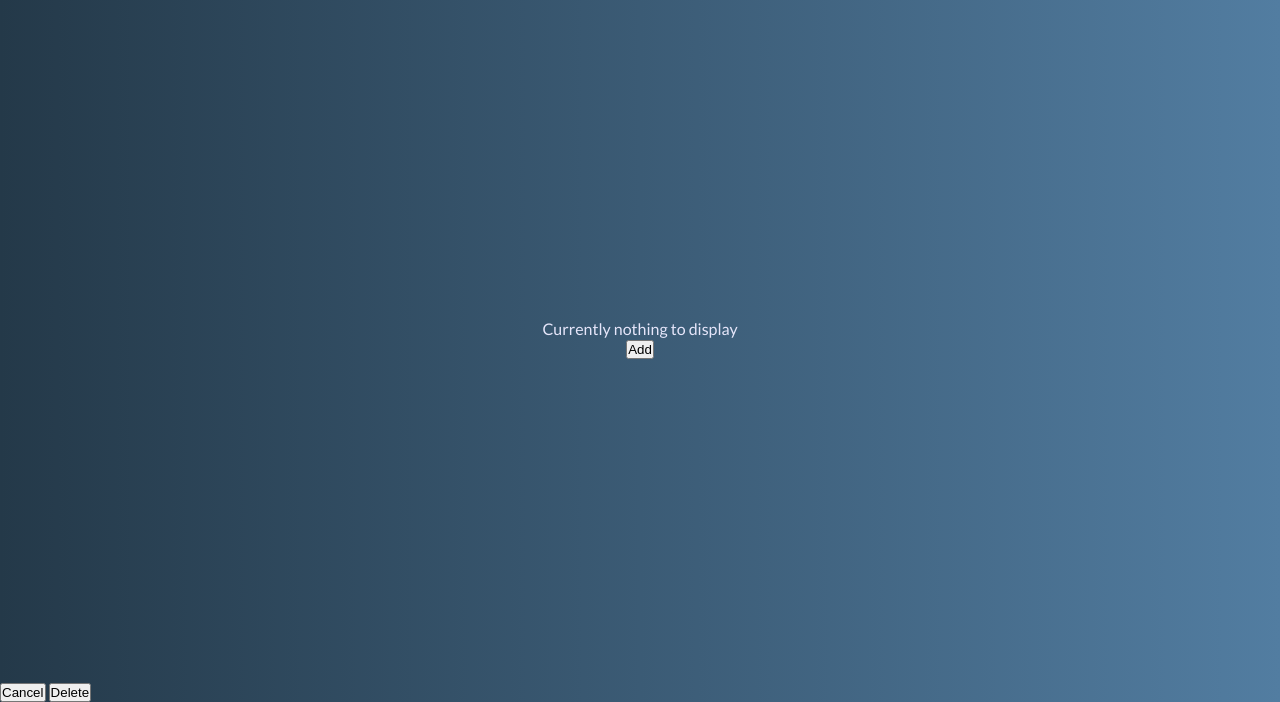
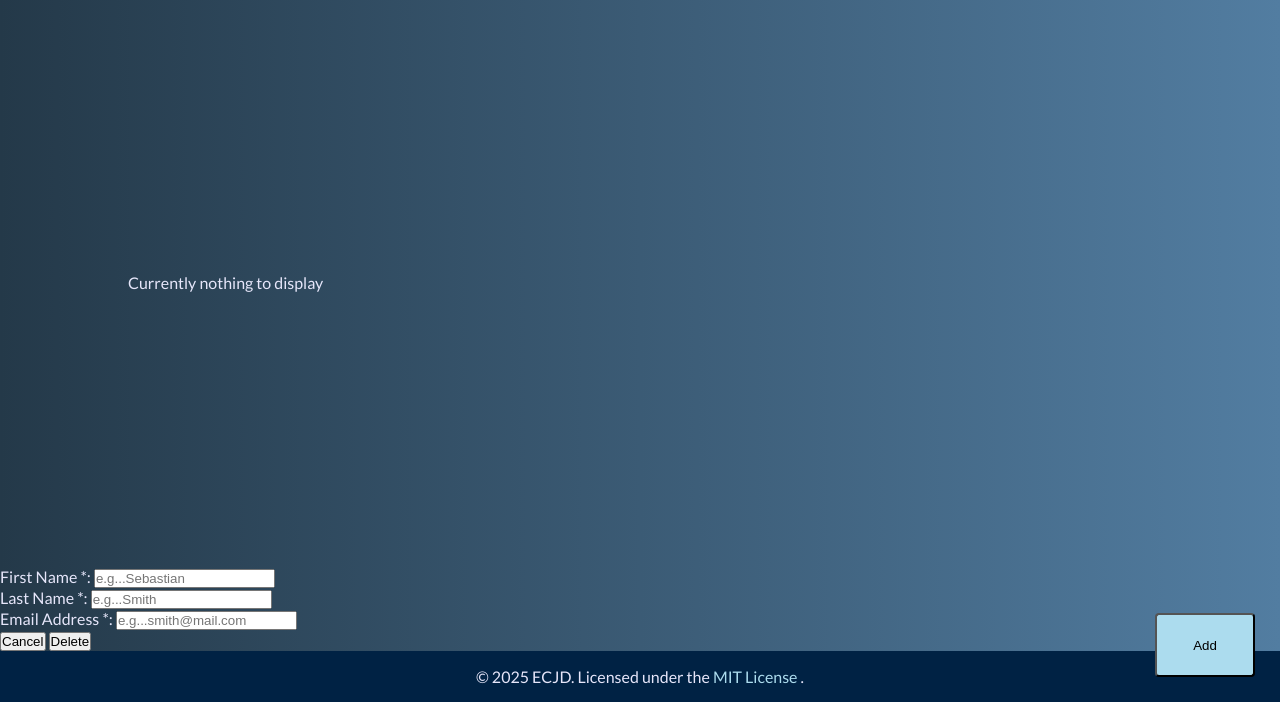
Before and after one commit to carolinejuelhagen/group-assignment_1, a website built with Vite: page src/pages/students.html in a window 1280 px wide. Shown: the part 98-800 px from the top of the page. Built offline with nearby package versions, Linux system fonts and the light colour scheme.

Commit message:
add footer, form css

```diff
--- a/src/css/style.css
+++ b/src/css/style.css
@@ -29,3 +29,29 @@ main {
     align-items: center;
     justify-content: center;
 }
+
+.collection {
+    width: 100%;
+    height: 100%;
+}
+
+.list {
+    display: grid;
+    max-width: 80%;
+    margin: 0 auto;
+    grid-template-columns: repeat(auto-fill, minmax(370px, 1fr));
+    gap: var(--spacing-small);
+}
+
+.add-container {
+    position: fixed;
+    bottom: 25px;
+    right: 25px;
+}
+
+.add-button {
+    min-width: 100px;
+    min-height: 64px;
+    border-radius: var(--border-radius-small);
+    background-color: var(--color-background-medium);
+}
--- a/src/pages/students.html
+++ b/src/pages/students.html
@@ -1,42 +1,91 @@
 <!DOCTYPE html>
 <html lang="en">
   <head>
-    <meta charset="UTF-8">
-    <meta name="viewport" content="width=device-width, initial-scale=1.0">
-    <link rel="stylesheet" href="../css/reset.css"/>
-    <link rel="stylesheet" href="../css/variables.css"/>
-    <link rel="stylesheet" href="../css/style.css"/>
-    <link rel="stylesheet" href="../css/navbar.css"/>
-    <link rel="stylesheet" href="../css/footer.css"/>
+    <meta charset="UTF-8" />
+    <meta name="viewport" content="width=device-width, initial-scale=1.0" />
+    <link rel="stylesheet" href="../css/reset.css" />
+    <link rel="stylesheet" href="../css/variables.css" />
+    <link rel="stylesheet" href="../css/style.css" />
+    <link rel="stylesheet" href="../css/navbar.css" />
+    <link rel="stylesheet" href="../css/footer.css" />
     <title>Students</title>
   </head>
   <body>
     <header>
       <div class="logo">
-        <a href="../../index.html"><svg xmlns="http://www.w3.org/2000/svg" height="24px" viewBox="0 -960 960 960" width="24px" fill="#000000"><path d="M480-120 200-272v-240L40-600l440-240 440 240v320h-80v-276l-80 44v240L480-120Zm0-332 274-148-274-148-274 148 274 148Zm0 241 200-108v-151L480-360 280-470v151l200 108Zm0-241Zm0 90Zm0 0Z"/></svg></a>
+        <a href="../../index.html"
+          ><svg
+            xmlns="http://www.w3.org/2000/svg"
+            height="24px"
+            viewBox="0 -960 960 960"
+            width="24px"
+            fill="#000000"
+          >
+            <path
+              d="M480-120 200-272v-240L40-600l440-240 440 240v320h-80v-276l-80 44v240L480-120Zm0-332 274-148-274-148-274 148 274 148Zm0 241 200-108v-151L480-360 280-470v151l200 108Zm0-241Zm0 90Zm0 0Z"
+            />
+          </svg>
+        </a>
       </div>
       <nav class="navbar">
         <ul class="navbar__links">
           <li class="navbar__link"><a href="./students.html">Students</a></li>
-          <li class="navbar__link"><a href="./instructor.html">Instructor</a></li>
+          <li class="navbar__link">
+            <a href="./instructor.html">Instructor</a>
+          </li>
           <li class="navbar__link"><a href="./courses.html">Courses</a></li>
         </ul>
       </nav>
     </header>
     <main>
       <div class="collection students-collection">
-            <ul class="student-list">
+        <ul class="list list--students">
           Currently nothing to display
         </ul>
       </div>
       <div class="add-container">
-            <button class="add-student-button">Add</button>
+        <button class="add-button add-button--student">Add</button>
       </div>
     </main>
     <!-- form modal -->
     <div class="form-modal student-form-modal">
       <form class="student-form">
-
+        <div class="form__group">
+          <label for="firstname">First Name *:</label>
+          <input
+            type="text"
+            id="firstname"
+            name="firstname"
+            placeholder="e.g...Sebastian"
+            maxlength="15"
+            required
+            class="form__input form__input--student-firstname"
+          />
+        </div>
+        <div class="form__group">
+          <label for="lastname">Last Name *:</label>
+          <input
+            type="text"
+            id="lastname"
+            name="lastname"
+            placeholder="e.g...Smith"
+            maxlength="15"
+            required
+            class="form__input form__input--student-lastname"
+          />
+        </div>
+        <div class="form__group">
+          <label for="email">Email Address *:</label>
+          <input
+            type="email"
+            id="email"
+            name="email"
+            placeholder="e.g...smith@mail.com"
+            maxlength="15"
+            required
+            class="form__input form__input--student-email"
+          />
+        </div>
       </form>
     </div>
     <!-- delete modal -->
@@ -49,8 +98,19 @@
         </div>
       </div>
     </div>
-    <footer>
-        <p></p>
+    <footer class="footer">
+      <p class="footer__paragraph">
+        &copy; 2025 ECJD. Licensed under the
+        <a
+          class="footer__link"
+          href="../../public/License.txt"
+          target="_blank"
+          rel="noopener noreferrer"
+          aria-label="View the MIT License details"
+        >
+          MIT License </a
+        >.
+      </p>
     </footer>
     <script type="module" src="../js/app.js"></script>
   </body>
```
Also changed, not shown: src/pages/courses.html (+40 -16 lines), src/pages/instructor.html (+74 -14 lines), src/css/courses.css (added). Lines whose indentation alone changed are shown as unchanged.
